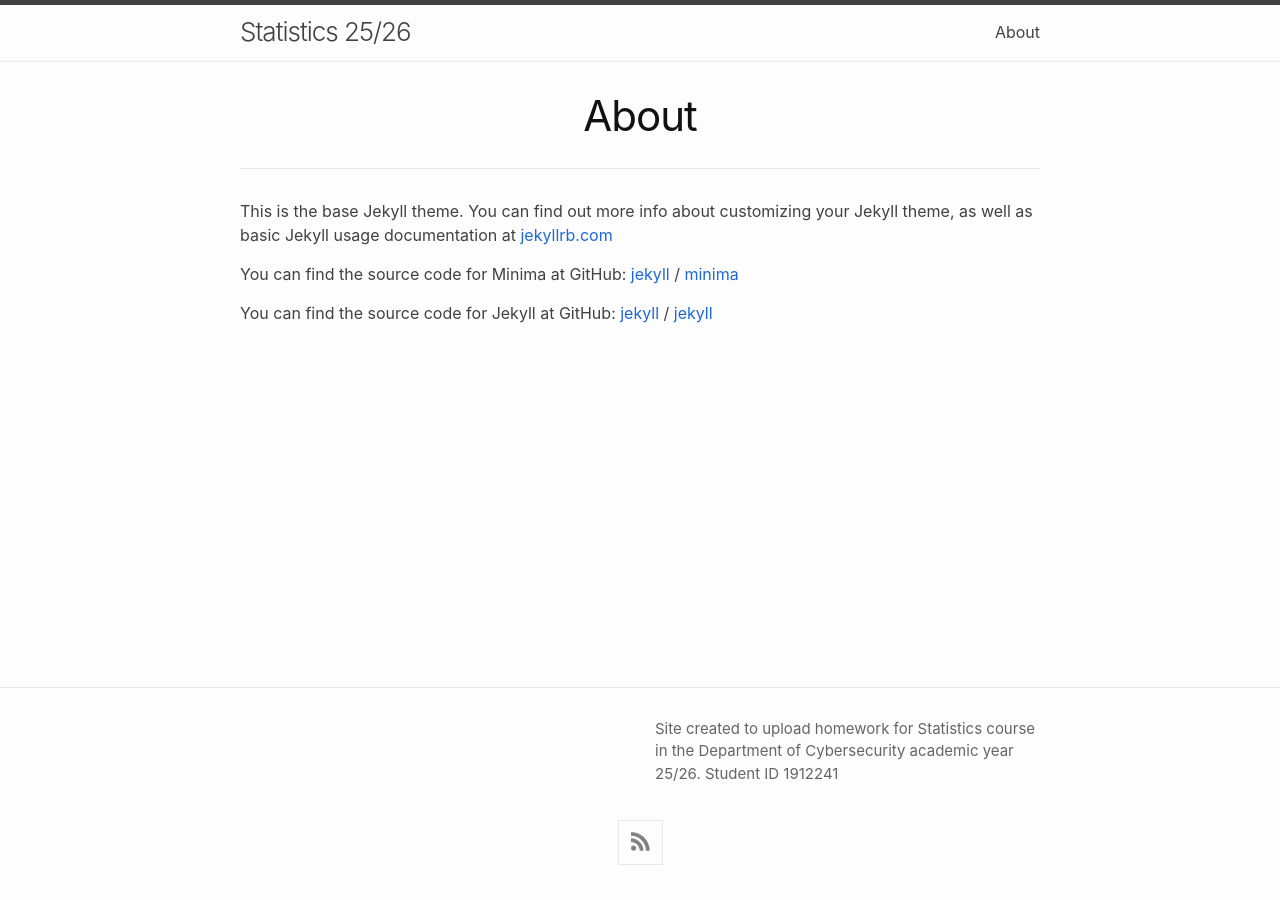
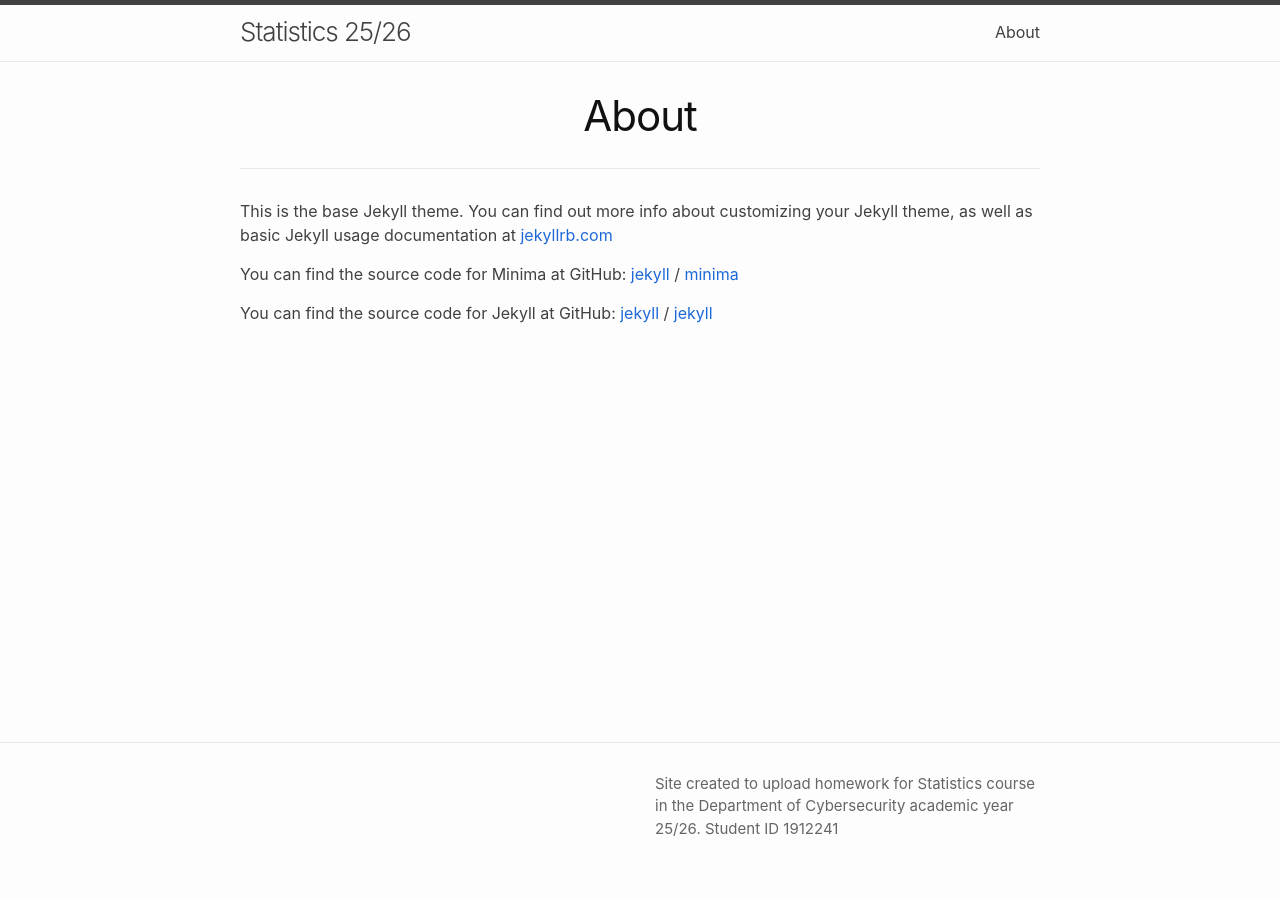
Before and after one commit to lorenzo10100/lorenzo10100.github.io, a Jekyll site: the page built from about.markdown, in a window 1280 px wide. Built offline with Jekyll 4.4.1, drawn with Linux system fonts in a browser that asks for light colours; nearby versions of some CDN libraries.

Commit message:
Initial GitHub pages site with Jekyll

```diff
--- a/_includes/social.html
+++ b/_includes/social.html
@@ -6,17 +6,4 @@
     </a>
   </li>
 {%- endfor -%}
-{% unless site.minima.hide_site_feed_link %}
-  <li>
-    <a href="{{ site.feed.path | default: 'feed.xml' | absolute_url }}" target="_blank" title="Subscribe to syndication feed">
-      <svg class="svg-icon grey" viewbox="0 0 16 16">
-        <path d="M12.8 16C12.8 8.978 7.022 3.2 0 3.2V0c8.777 0 16 7.223 16 16h-3.2zM2.194
-          11.61c1.21 0 2.195.985 2.195 2.196 0 1.21-.99 2.194-2.2 2.194C.98 16 0 15.017 0
-          13.806c0-1.21.983-2.195 2.194-2.195zM10.606
-          16h-3.11c0-4.113-3.383-7.497-7.496-7.497v-3.11c5.818 0 10.606 4.79 10.606 10.607z"
-        />
-      </svg>
-    </a>
-  </li>
-{%- endunless %}
 </ul>
```
